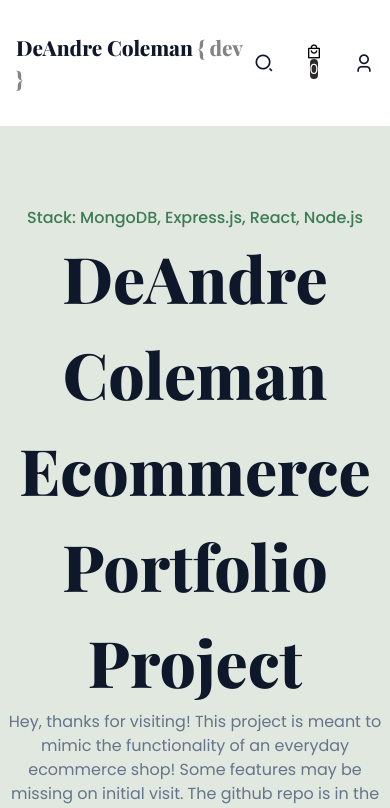
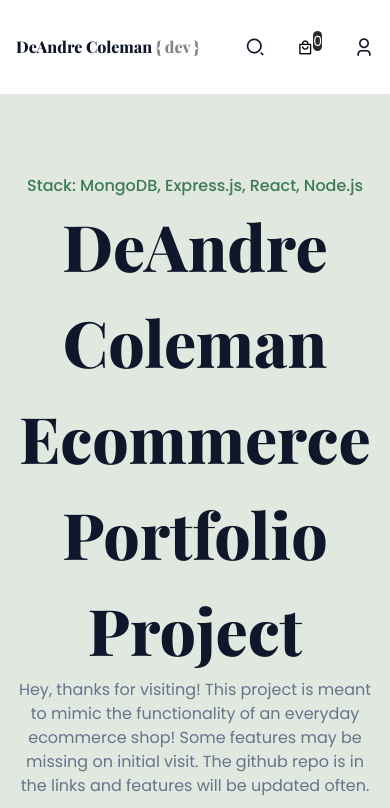
Before and after one commit to ColeDre/ecommerce-portfolio-project, a React (Vite) app in the folder client/: page / in a window 390 px wide. Shown: the top 808 px of the page. Built offline with nearby package versions, Linux system fonts and the light colour scheme.

Commit message:
Font styling changes for mobile views

```diff
--- a/client/src/index.css
+++ b/client/src/index.css
@@ -42,7 +42,7 @@
 .section__container {
   max-width: var(--max-width-1400);
   margin: auto;
-  padding: 5rem .1rem;
+  padding: 5rem 1rem;
 }
 
 .section__header {
@@ -508,6 +508,9 @@ nav {
 }
 
 @media (width < 900px) {
+  .nav__logo a {
+    font-size: 1rem;
+  }
   .nav__links {
     display: none;
   }
```
